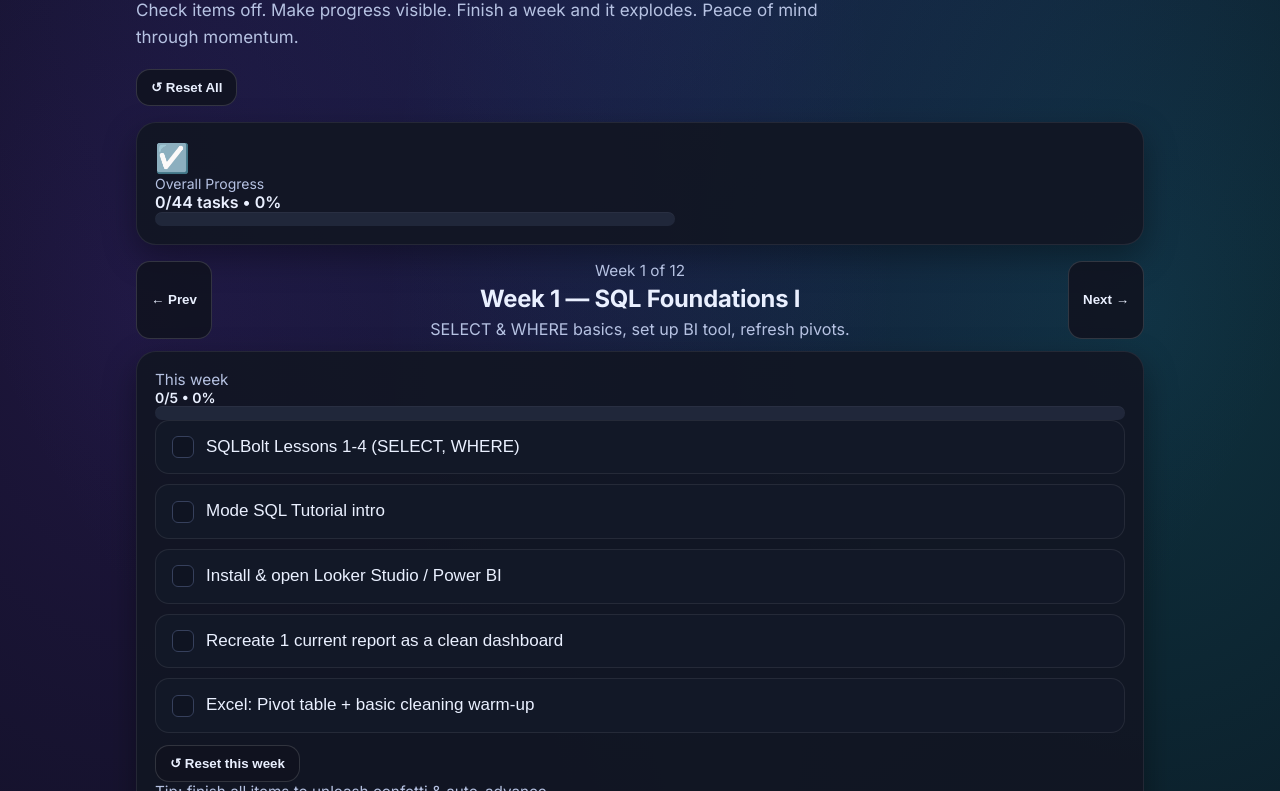
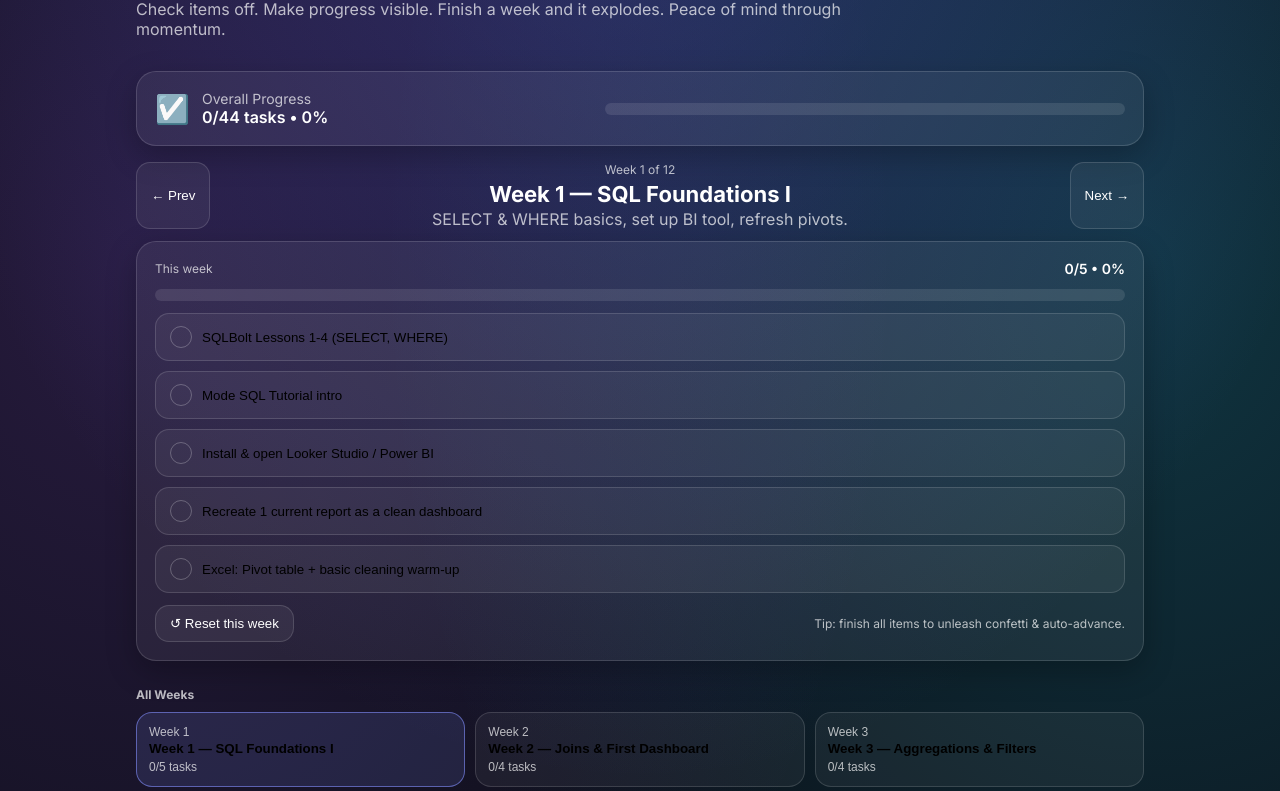
Before and after one commit to dillonleeper/analyst-pivot-tracker, a plain HTML site: page index.html in a window 1280 px wide. Shown: the part 128-919 px from the top of the page. Drawn offline with nearby package versions, Linux system fonts and the light colour scheme.

Commit message:
Update index.html

```diff
--- a/index.html
+++ b/index.html
@@ -8,123 +8,70 @@
   <link href="https://fonts.googleapis.com/css2?family=Inter:wght@400;600;700&display=swap" rel="stylesheet">
   <style>
     :root{
-    /* Accessible dark palette */
-    --bg1: radial-gradient(60% 80% at 50% -10%, rgba(60,72,180,.28), transparent);
-    --bg2: radial-gradient(60% 80% at 10% 30%, rgba(124,58,237,.18), transparent);
-    --bg3: radial-gradient(60% 80% at 90% 30%, rgba(34,211,238,.18), transparent);
-
-    --card: rgba(18,22,35,.92);          /* solid, not foggy */
-    --card-alt: rgba(16,19,31,.88);
-    --border: rgba(255,255,255,.08);
-    --border-strong: rgba(255,255,255,.14);
-
-    --text: #eaf0ff;                     /* main text */
-    --muted: #b6c2e2;                    /* secondary */
-    --muted2: #93a0bf;                   /* tertiary */
-
-    --indigo: #7c83ff;
-    --violet: #a78bfa;
+      --bg1: radial-gradient(60% 80% at 50% -10%, rgba(99,102,241,0.35), transparent);
+      --bg2: radial-gradient(60% 80% at 10% 30%, rgba(168,85,247,0.18), transparent);
+      --bg3: radial-gradient(60% 80% at 90% 30%, rgba(34,211,238,0.20), transparent);
+      --glass: rgba(255,255,255,0.06);
+      --glass-border: rgba(255,255,255,0.14);
+      --text: #ffffff;
+      --muted: rgba(255,255,255,0.7);
+      --muted2: rgba(255,255,255,0.55);
+      --primary: #818cf8;
+      --accent: #a78bfa;
       --cyan: #22d3ee;
       --emerald: #34d399;
       --amber: #f59e0b;
       --red: #ef4444;
     }
-
-  *{ box-sizing:border-box; -webkit-font-smoothing:antialiased; -moz-osx-font-smoothing:grayscale }
-  html { font-size: 16px; }
-  @media (min-width: 1200px){ html { font-size: 17px; } }
-
+    *{ box-sizing: border-box }
     body{
-    margin:0;
-    color:var(--text);
-    font-family: Inter, system-ui, -apple-system, Segoe UI, Roboto, "Helvetica Neue", Arial;
-    background: var(--bg1), var(--bg2), var(--bg3), #0a0e18;
+      margin:0; color:var(--text); font-family:Inter, system-ui, -apple-system, Segoe UI, Roboto, "Helvetica Neue", Arial, "Noto Sans", "Apple Color Emoji", "Segoe UI Emoji";
+      background: var(--bg1), var(--bg2), var(--bg3), #0b0e16;
       min-height:100vh;
     }
-
-  .wrap{ max-width: 1040px; margin:0 auto; padding:32px 16px 80px }
-
-  .chip{
-    display:inline-flex; align-items:center; gap:8px;
-    font-size:.8rem; letter-spacing:.02em;
-    padding:6px 10px; border-radius:999px;
-    background: var(--card-alt); border:1px solid var(--border);
-    color: var(--muted);
-  }
-
-  h1{
-    margin:8px 0 0; font-size: clamp(1.8rem, 2.6vw, 2.6rem); line-height:1.15;
-    font-weight: 700; letter-spacing: -.01em;
-  }
-  p.lede{ color:var(--muted); max-width: 720px; font-size: 1rem; line-height:1.6 }
-
-  .btn{
-    cursor:pointer; border:1px solid var(--border-strong);
-    background: var(--card-alt); color:var(--text);
-    border-radius:14px; padding:10px 14px; transition:.18s ease;
-    font-weight: 600;
-  }
-  .btn:hover{ background:#151b2a; border-color: var(--border-strong) }
-  .btn:active{ transform: translateY(1px) }
-
-  .glass{
-    background: var(--card);             /* no blur; crisp */
-    border:1px solid var(--border);
-    border-radius:20px; padding:18px;
-    box-shadow: 0 12px 32px rgba(0,0,0,.35);
-  }
-
-  /* Progress bars: thicker track, brighter fill */
-  .progress{ height:14px; width:100%; background:#20273a; border-radius:999px; overflow:hidden; box-shadow: inset 0 1px 0 rgba(255,255,255,.04) }
-  .bar{ height:100%; background:linear-gradient(90deg, #6366f1, #a855f7, #22d3ee) }
-
-  /* Week nav */
+    .wrap{ max-width:1040px; margin:0 auto; padding:32px 16px 80px }
+    .chip{ display:inline-flex; align-items:center; gap:8px; font-size:12px; letter-spacing:.08em; text-transform:uppercase;
+      padding:6px 10px; border-radius:999px; background:var(--glass); border:1px solid var(--glass-border); color:var(--muted) }
+    h1{ margin:6px 0 0; font-size:40px; line-height:1.1 }
+    p.lede{ color:var(--muted); max-width:720px }
+    .btn{ cursor:pointer; border:1px solid var(--glass-border); background:var(--glass); color:var(--text); border-radius:14px; padding:10px 14px; transition:.2s }
+    .btn:hover{ background:rgba(255,255,255,0.10) }
     .grid3{ display:grid; grid-template-columns:1fr; gap:12px }
     @media(min-width:960px){ .grid3{ grid-template-columns: auto 1fr auto } }
+
+    .glass{ background:var(--glass); border:1px solid var(--glass-border); border-radius:20px; padding:18px; box-shadow: 0 10px 30px rgba(0,0,0,.25); }
+    .progress{ height:12px; width:100%; background:rgba(255,255,255,.10); border-radius:999px; overflow:hidden }
+    .bar{ height:100%; background:linear-gradient(90deg, #6366f1, #a855f7, #22d3ee); width:0% }
+
     .week-nav{ text-align:center }
-  .week-title{ font-size: clamp(1.1rem, 2vw, 1.4rem); font-weight: 700; margin-top:4px; letter-spacing: -.01em }
-  .week-sub{ color:var(--muted); margin-top:6px; font-size:.95rem }
+    .week-title{ font-size:22px; font-weight:700; margin-top:4px }
+    .week-sub{ color:var(--muted); margin-top:2px }
 
-  /* Task items: bigger text, stronger contrast */
-  .task{
-    display:block; width:100%; text-align:left;
-    border:1px solid var(--border);
-    background:#121827;                  /* darker, solid */
-    padding:14px 16px; border-radius:14px; transition: background .15s, border-color .15s;
+    .task{ display:block; width:100%; text-align:left; border:1px solid var(--glass-border); background:rgba(255,255,255,.05);
+      padding:12px 14px; border-radius:14px; transition:.15s }
+    .task:hover{ background:rgba(255,255,255,.10) }
+    .task.done{ background:rgba(16,185,129,.18); border-color:rgba(16,185,129,.35) }
+    .task-row{ display:flex; align-items:center; gap:10px }
+    .check{
+      width:22px; height:22px; flex:0 0 22px; border-radius:999px; display:inline-flex; align-items:center; justify-content:center;
+      border:1px solid rgba(255,255,255,.25); background:transparent; transition:.2s
     }
-  .task:hover{ background:#151d31; border-color: var(--border-strong) }
-  .task-row{ display:flex; align-items:center; gap:12px }
-  .label{ font-size:1rem; line-height:1.45; color:var(--text) }
+    .task.done .check{ border-color:#10b981; background:rgba(16,185,129,.25) }
+    .task text{ color:var(--text) }
+    .task.done .label{ text-decoration:line-through; color:var(--muted2) }
 
-  /* Checkbox */
-  .check{
-    width:22px; height:22px; flex:0 0 22px;
-    border-radius:6px; display:inline-flex; align-items:center; justify-content:center;
-    border:1px solid #36405c; background:#0f1422; color:#93c5fd; font-weight:700;
-  }
-
-  /* Completed state: keep readable (no faint gray-on-gray) */
-  .task.done{ background:#0f1f1a; border-color:#1d6e59 }
-  .task.done .check{ border-color:#22c38a; background:#123a2e; color:#d1fae5 }
-  .task.done .label{ color:#d7ffe8; text-decoration: line-through; text-decoration-thickness: 2px; text-decoration-color: rgba(52,211,153,.7) }
-
-  /* Weeks overview cards: clearer titles / counts */
     .weeks-grid{ display:grid; gap:10px; grid-template-columns:1fr }
     @media(min-width:800px){ .weeks-grid{ grid-template-columns:repeat(3,1fr) } }
-  .week-cell{
-    border:1px solid var(--border); background:#111727; border-radius:16px; padding:12px;
-    text-align:left; transition:.18s; cursor:pointer;
-  }
-  .week-cell:hover{ background:#151d31; border-color: var(--border-strong) }
-  .week-cell .tag{ color:var(--muted); font-size:.85rem }
-  .week-cell .complete{ color:#86efac; font-size:.82rem; font-weight:700 }
+    .week-cell{ border:1px solid var(--glass-border); background:rgba(255,255,255,.05); border-radius:16px; padding:12px; text-align:left; transition:.2s; cursor:pointer }
+    .week-cell:hover{ background:rgba(255,255,255,.10) }
+    .tag{ color:var(--muted); font-size:12px }
+    .complete{ color:#86efac; font-size:12px; font-weight:600 }
 
-  /* Small text */
-  .tag{ color:var(--muted); font-size:.9rem }
+    .footer{ text-align:center; color:var(--muted); font-size:12px; margin-top:32px }
 
-  .footer{ text-align:center; color:var(--muted); font-size:.85rem; margin-top:28px }
+    .row{ display:flex; align-items:center; gap:12px }
+    .space{ height:12px }
   </style>
-
 </head>
 <body>
   <div class="wrap">
```
Lines whose indentation alone changed are shown as unchanged.
